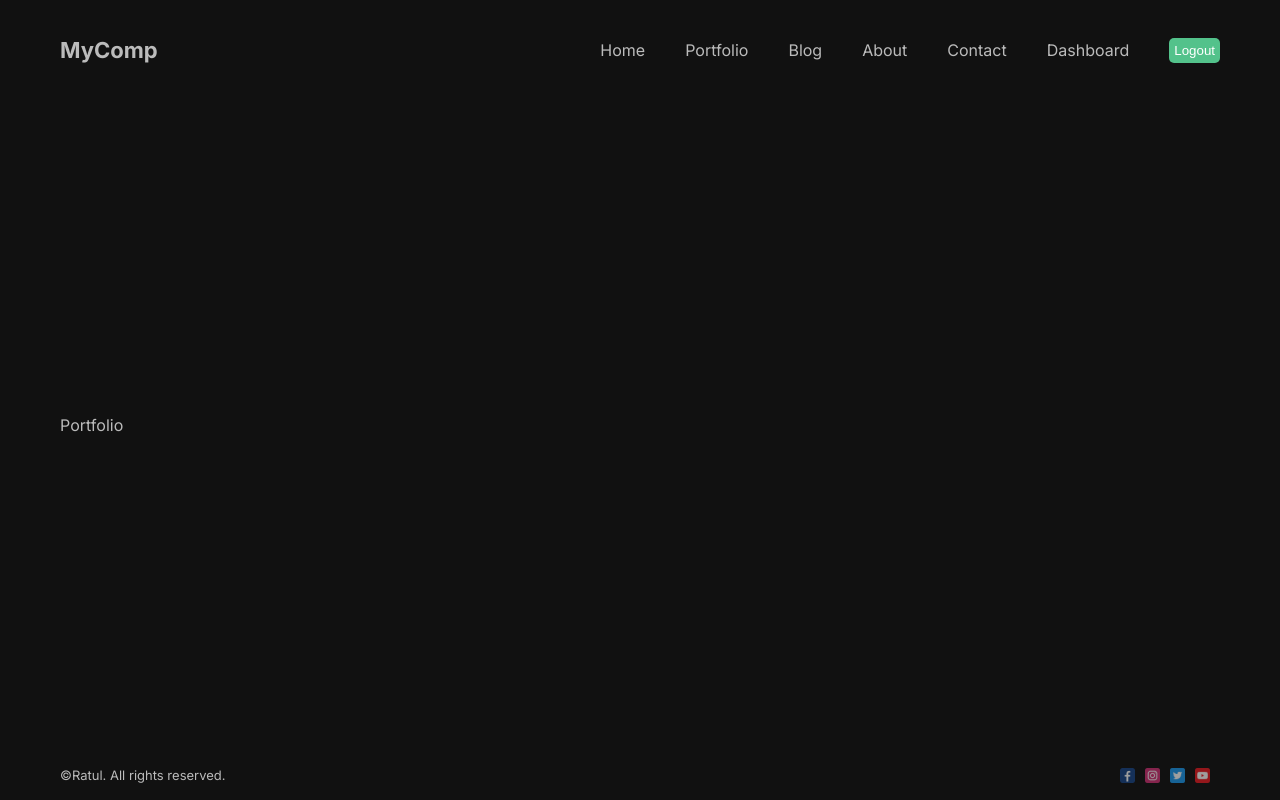
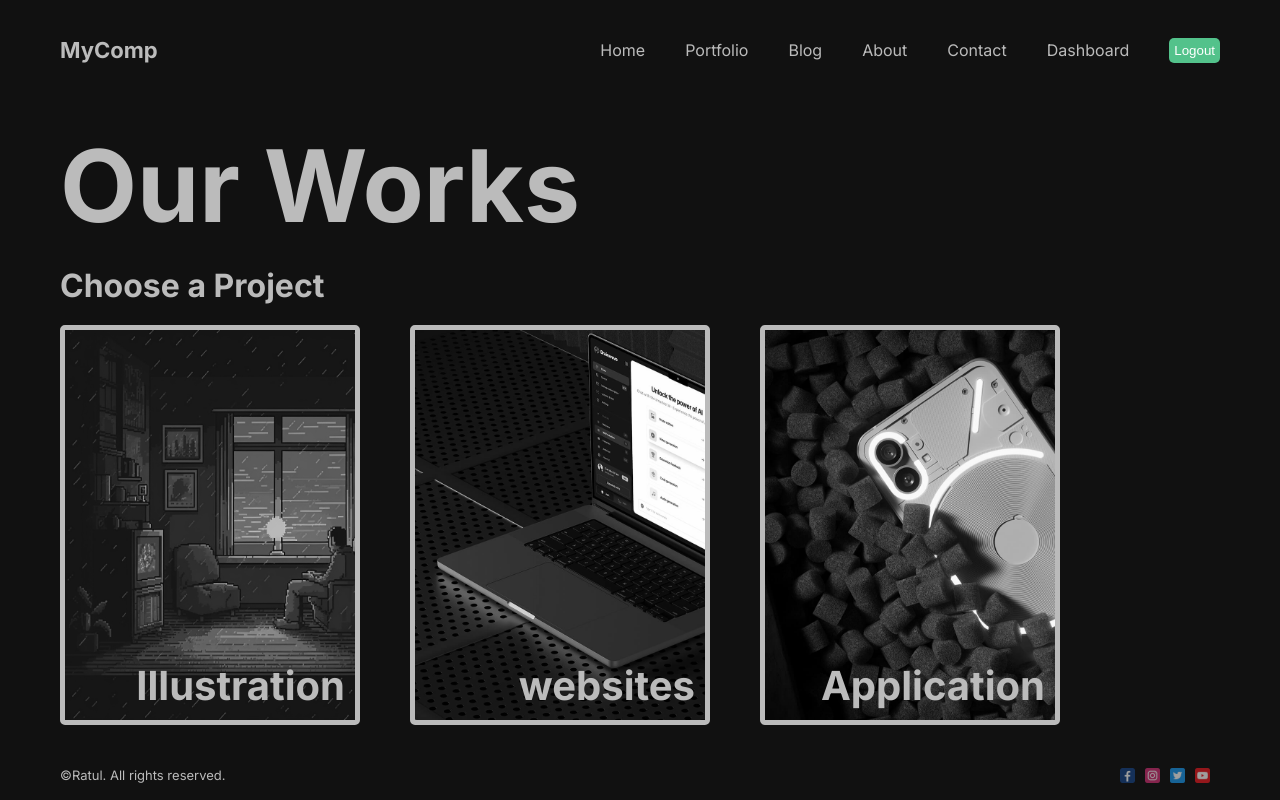
Before and after one commit to MHRatul/company-site, a Next.js app: page /portfolio in a window 1280 px wide. Built offline with nearby package versions, Linux system fonts and the light colour scheme.

Commit message:
Portfolio all element implement & include css

```diff
--- /dev/null
+++ b/src/app/portfolio/layout.jsx
@@ -0,0 +1,13 @@
+import React from 'react'
+import styles from './page.module.css'
+
+const layout = ({ children }) => {
+  return (
+    <div>
+        <h1 className={styles.mainTitle}>Our Works</h1>
+        { children }
+    </div>
+  )
+}
+
+export default layout
--- a/src/app/portfolio/page.jsx
+++ b/src/app/portfolio/page.jsx
@@ -1,8 +1,23 @@
 import React from 'react'
+import styles from './page.module.css'
+import Link from 'next/link'
 
 const Portfolio = () => {
   return (
-    <div>Portfolio</div>
+    <div className={styles.container}>
+      <h1 className={styles.selectTitle}>Choose a Project</h1>
+      <div className={styles.items}>
+        <Link href="/portfolio/illustrations" className={styles.item}>
+          <span className={styles.title}>Illustration</span>
+        </Link>
+        <Link href="/portfolio/websites" className={styles.item}>
+          <span className={styles.title}>websites</span>
+        </Link>
+        <Link href="/portfolio/application" className={styles.item}>
+          <span className={styles.title}>Application</span>
+        </Link>
+      </div>
+    </div>
   )
 }
 
--- a/src/app/portfolio/page.module.css
+++ b/src/app/portfolio/page.module.css
@@ -1,5 +1,4 @@
 .container{
-  display: flex;
   align-items: center;
   /* height: 100vh;
   width: 100vw;
@@ -7,3 +6,68 @@
   color: #bbb; */
   gap: 100px;
 }
+
+.mainTitle{
+  font-size: 100px;
+}
+
+.selectTitle{
+  margin: 20px 0px;
+}
+
+.items{
+  display: flex;
+  /* flex-direction: column; */
+  gap: 50px;
+}
+
+.item{
+  border: 5px solid #bbb;
+  border-radius: 5px;
+  width: 300px;
+  height: 400px;
+  position: relative;
+  background-size: cover !important;
+  /* display: flex;
+  flex-direction: column;
+  gap: 50px;
+ */
+}
+
+.item:hover{
+    -ms-transform: scale(1.5);
+    -webkit-transform: scale(1.5);
+    transform: scale(1.2);
+
+}
+
+.item:nth-child(1){
+  background: url("/illustration.png") no-repeat;
+  filter: grayscale(100%);
+
+}
+.item:nth-child(2){
+  background: url("/websites.jpg") no-repeat;
+  filter: grayscale(100%);
+}
+.item:nth-child(3){
+  background: url("/apps.jpg") no-repeat;
+  filter: grayscale(100%);
+}
+
+.title{
+  position: absolute;
+  bottom: 10px;
+  /* left: 20px; */
+  right: 10px;
+  font-size: 40px;
+  font-weight: bold;
+}
+
+.item:hover{
+  filter: grayscale(0%);
+}
+
+.item:hover .title{
+  color: #53c28b;
+}
```
